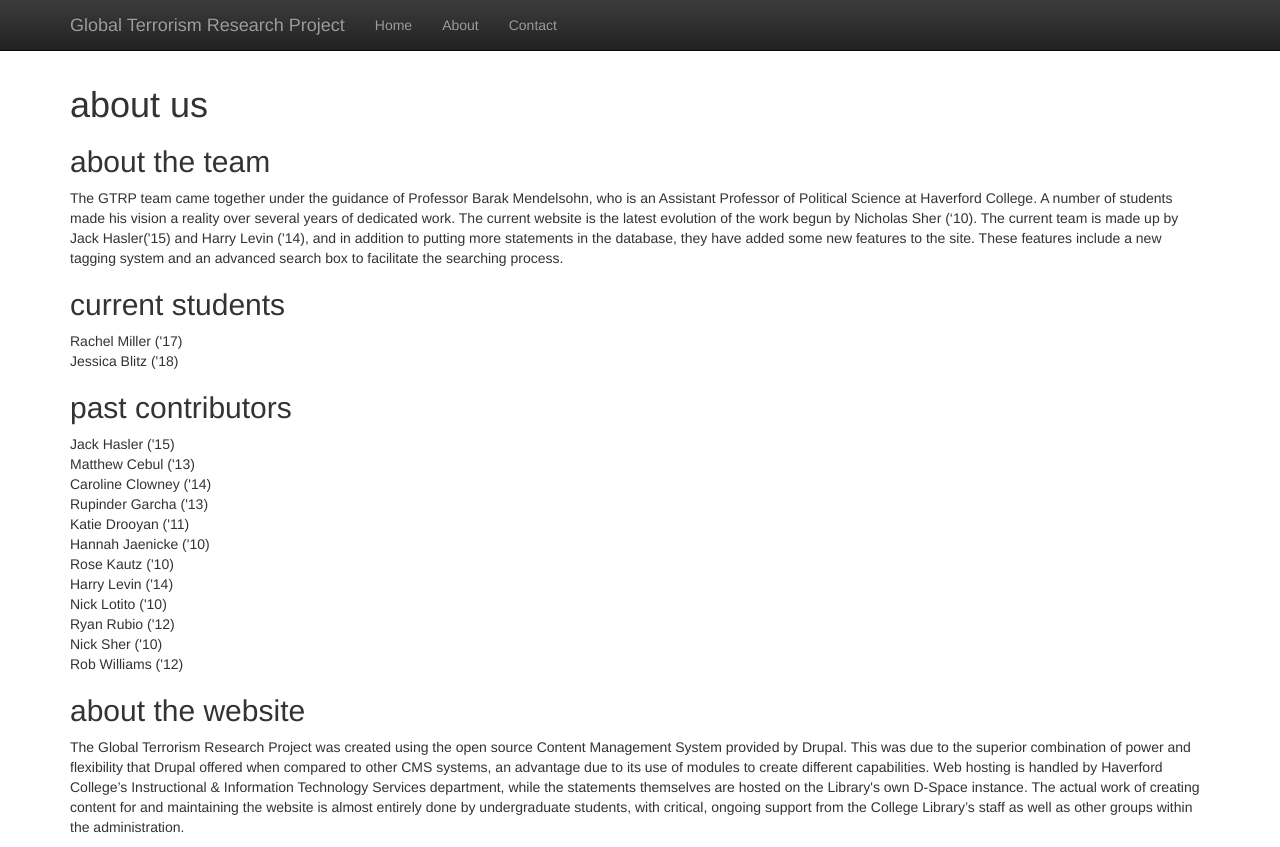
After one commit to HCDigitalScholarship/global-terrorism-research, a Django app: template gtr_site/templates/gtr_site/about.html in a window 1280 px wide. The commit adds this page. Run offline with Django 3.2, Linux system fonts and the light colour scheme; the template is opened without the code that fills it, so the values that code supplies are empty; some libraries are stand-ins or nearby versions.

Commit message:
A better looking version   * added bootstrap   * templates now extend base.html   * added basic contact and about pages   * added navbar

```diff
--- /dev/null
+++ b/gtr_site/templates/gtr_site/about.html
@@ -0,0 +1,39 @@
+{% extends "gtr_site/base.html" %}
+{% include "gtr_site/nav_bar.html" %}
+{% block title %}GTR{% endblock %}
+
+{% block content %}
+<h1>about us</h1>
+
+<h2>about the team</h2>
+<p>
+The GTRP team came together under the guidance of Professor Barak Mendelsohn, who is an Assistant Professor of Political Science at Haverford College. A number of students made his vision a reality over several years of dedicated work. The current website is the latest evolution of the work begun by Nicholas Sher (‘10). The current team is made up by Jack Hasler('15) and Harry Levin ('14), and in addition to putting more statements in the database, they have added some new features to the site. These features include a new tagging system and an advanced search box to facilitate the searching process.
+</p>
+
+<h2>current students</h2>
+<p>
+Rachel Miller ('17)<br>
+Jessica Blitz ('18)
+</p>
+
+<h2>past contributors</h2>
+<p>
+Jack Hasler ('15)<br>
+Matthew Cebul ('13)<br>
+Caroline Clowney ('14)<br>
+Rupinder Garcha ('13)<br>
+Katie Drooyan ('11)<br>
+Hannah Jaenicke ('10)<br>
+Rose Kautz ('10)<br>
+Harry Levin ('14)<br>
+Nick Lotito ('10)<br>
+Ryan Rubio ('12)<br>
+Nick Sher ('10)<br>
+Rob Williams ('12)
+</p>
+
+<h2>about the website</h2>
+<p>
+The Global Terrorism Research Project was created using the open source Content Management System provided by Drupal. This was due to the superior combination of power and flexibility that Drupal offered when compared to other CMS systems, an advantage due to its use of modules to create different capabilities. Web hosting is handled by Haverford College’s Instructional &amp; Information Technology Services department, while the statements themselves are hosted on the Library's own D-Space instance. The actual work of creating content for and maintaining the website is almost entirely done by undergraduate students, with critical, ongoing support from the College Library’s staff as well as other groups within the administration.
+</p>
+{% endblock %}
--- /dev/null
+++ b/gtr_site/templates/gtr_site/base.html
@@ -0,0 +1,24 @@
+<head>
+<title>{% block title %}{% endblock %}</title>
+
+
+<!-- Start of bootstrap things -->
+
+<!-- Latest compiled and minified CSS -->
+<link rel="stylesheet" href="https://maxcdn.bootstrapcdn.com/bootstrap/3.3.7/css/bootstrap.min.css" integrity="sha384-BVYiiSIFeK1dGmJRAkycuHAHRg32OmUcww7on3RYdg4Va+PmSTsz/K68vbdEjh4u" crossorigin="anonymous">
+
+<!-- Optional theme -->
+<link rel="stylesheet" href="https://maxcdn.bootstrapcdn.com/bootstrap/3.3.7/css/bootstrap-theme.min.css" integrity="sha384-rHyoN1iRsVXV4nD0JutlnGaslCJuC7uwjduW9SVrLvRYooPp2bWYgmgJQIXwl/Sp" crossorigin="anonymous">
+
+<!-- Latest compiled and minified JavaScript -->
+<script src="https://maxcdn.bootstrapcdn.com/bootstrap/3.3.7/js/bootstrap.min.js" integrity="sha384-Tc5IQib027qvyjSMfHjOMaLkfuWVxZxUPnCJA7l2mCWNIpG9mGCD8wGNIcPD7Txa" crossorigin="anonymous"></script>
+
+<!-- end of bootstrap things -->
+
+</head>
+<body style="padding-top: 65px;">
+{% include "gtr_site/navbar.html" %}
+<div class="container">
+{% block content %}{% endblock %}
+</div>
+</body>
--- /dev/null
+++ b/gtr_site/templates/gtr_site/navbar.html
@@ -0,0 +1,20 @@
+<nav class="navbar navbar-inverse navbar-fixed-top">
+      <div class="container">
+        <div class="navbar-header">
+          <button type="button" class="navbar-toggle collapsed" data-toggle="collapse" data-target="#navbar" aria-expanded="false" aria-controls="navbar">
+            <span class="sr-only">Toggle navigation</span>
+            <span class="icon-bar"></span>
+            <span class="icon-bar"></span>
+            <span class="icon-bar"></span>
+          </button>
+          <a class="navbar-brand" href="/gtr/">Global Terrorism Research Project</a>
+        </div>
+        <div id="navbar" class="collapse navbar-collapse">
+          <ul class="nav navbar-nav">
+            <li><a href="/gtr/">Home</a></li>
+            <li><a href="/gtr/about/">About</a></li>
+            <li><a href="/gtr/contact/">Contact</a></li>
+          </ul>
+        </div><!--/.nav-collapse -->
+      </div>
+    </nav>
--- a/gtr_site/templates/gtr_site/search_results.html
+++ b/gtr_site/templates/gtr_site/search_results.html
@@ -1,3 +1,7 @@
+{% extends "gtr_site/base.html" %}
+{% block title %}GTR{% endblock %}
+
+{% block content %}
 <p>Your search returned:</p>
 <ul>
 {% for result in results %}
@@ -35,3 +39,4 @@
 {% endfor %}
 </ul>
 </form>
+{% endblock %}
--- a/gtr_site/urls.py
+++ b/gtr_site/urls.py
@@ -5,5 +5,7 @@ from . import views
 urlpatterns = [
     url(r'^$', views.index, name='index'),
     url(r'^search_results/$', views.search, name='search'),
+    url(r'^about/$', views.about, name='about'),
+    url(r'^contact/$', views.contact, name='contact'),
     url(r'^(?P<statement_id>.+)/$', views.statement_page, name='statement'),
 ]
--- a/gtr_site/views.py
+++ b/gtr_site/views.py
@@ -7,6 +7,12 @@ import os
 # Create your views here.
 def index(request):
     return render(request, 'gtr_site/index.html')
+
+def about(request):
+    return render(request, 'gtr_site/about.html')
+
+def contact(request):
+    return render(request, 'gtr_site/contact.html')
 
 def statement_page(request, statement_id):
     state = get_object_or_404(Statement, statement_id=statement_id)
```
Also changed, not shown: gtr_site/templates/gtr_site/contact.html (added, +7 -0 lines), gtr_site/templates/gtr_site/index.html (+9 -1 lines), gtr_site/templates/gtr_site/statement_page.html (+10 -1 lines).
